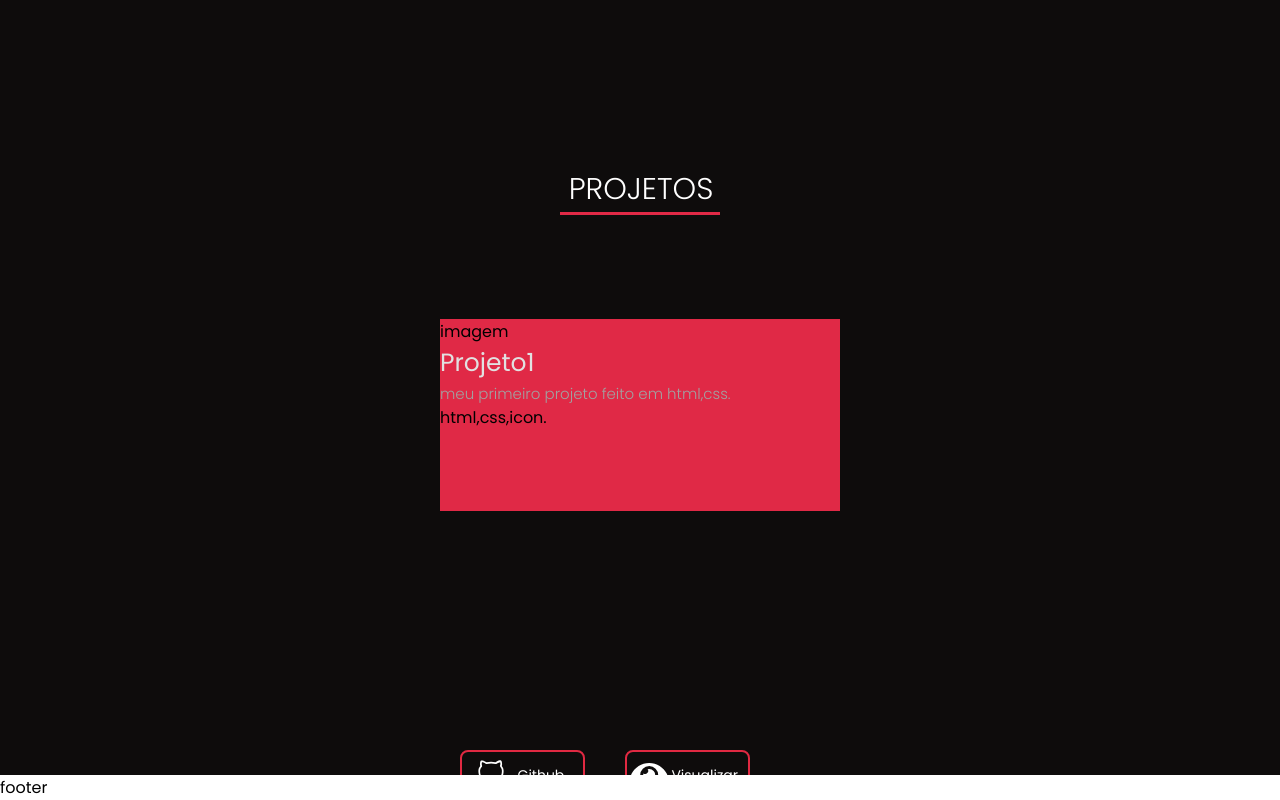
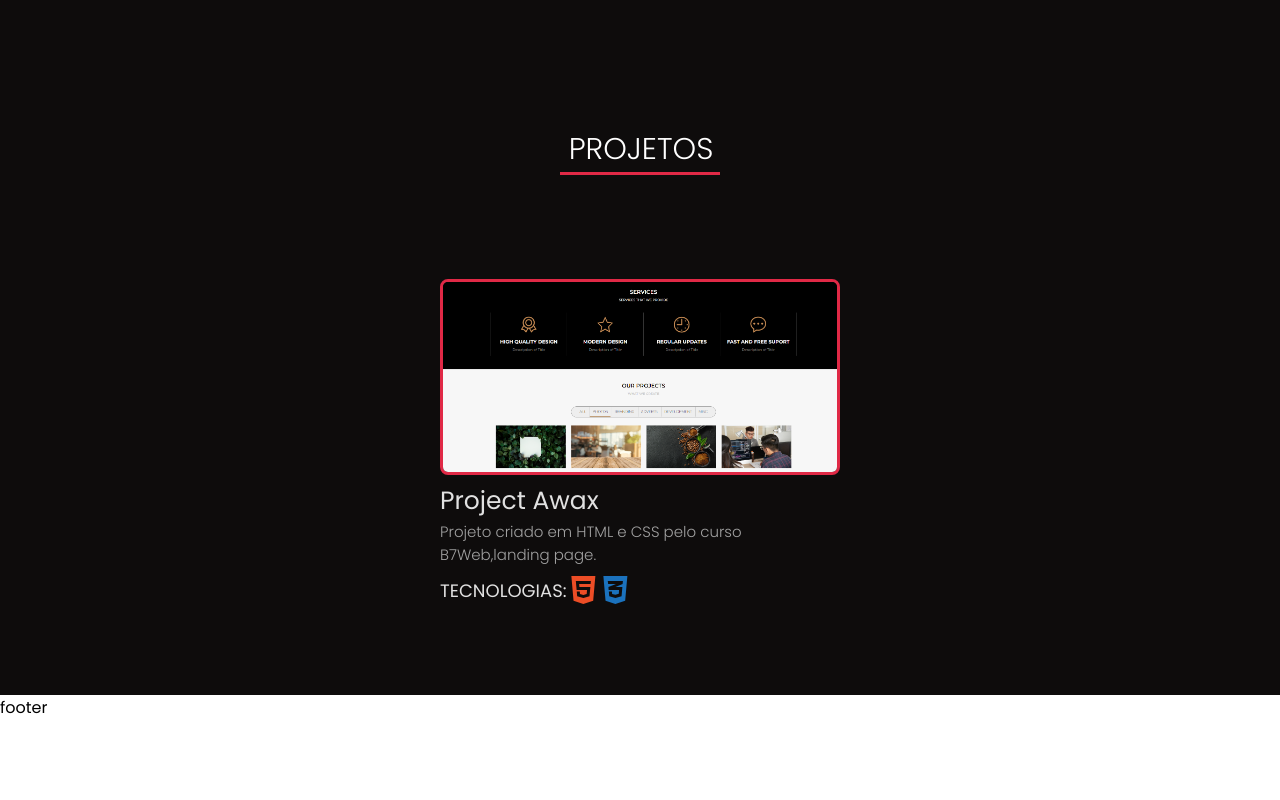
Before and after one commit to Ianvi1/Portfolio1.0, a React (Vite) app: page / in a window 1280 px wide. Shown: the part 2345-3145 px from the top of the page. After the commit the page ends 3065 px from the top, so only its background shows below. Built offline with nearby package versions, Linux system fonts and the light colour scheme.

Commit message:
criando o componente dos projects, com css já feito, e um map pra organizar os projetos que vai aparecer no portfolio, falta finalizar o posicionamento e os ajustes.

```diff
--- a/src/components/Projects.sass
+++ b/src/components/Projects.sass
@@ -1,7 +1,7 @@
 .ProjectsPage
   background-color:#0e0c0c
   width:  100%
-  height: 90vh
+  height: 80vh
   justify-content: center
   display: flex
   align-items: center
@@ -15,10 +15,16 @@
   align-items: center
   width: 25rem
   height: 12rem
-  background: #e02946
 
-  .ProjectsBox
+.ProjectsRow
 
+
+.ProjectImage
+
+
+.TechImage
+   border: 3px solid #e02946
+   border-radius: 8px
 
 .ProjectText
 
@@ -32,3 +38,17 @@
     color: #a1a1a1
     font-weight: 300
     text-align: left
+
+.TechUsage
+  display: flex
+  align-items: center
+  margin-top: 8px
+  p
+    text-align: left
+    color: #e1e1e1
+    text-transform: uppercase
+    font-size: 18px
+  .TechIcon
+    margin-right: 13rem
+    display: flex
+    justify-content: space-between
--- a/src/components/Projects.tsx
+++ b/src/components/Projects.tsx
@@ -1,6 +1,19 @@
 import './Projects.sass'
 import { VscGithubAlt } from "react-icons/vsc";
 import { FaEye } from "react-icons/fa";
+import { FaReact, FaHtml5, FaCss3Alt, FaBootstrap, FaSass } from "react-icons/fa";
+import { IoLogoJavascript } from "react-icons/io";
+import { SiNextdotjs, SiTypescript, } from "react-icons/si";
+
+const projectsTech = [
+  { id: "project1", name: "Project Awax", text: "Projeto criado em HTML e CSS pelo curso B7Web,landing page.", img: <img className='TechImage' src='../../public/projectsPortfolio.png' />, icon1: <FaHtml5 className='HtmlIcon icon'/>, icon2: <FaCss3Alt className='CssIcon icon'/> },
+  { id: "project2", name: "Project Starbucks", text: "Projeto criado em HTML e CSS pelo curso B7Web,landing page responsivo, clone do starbucks.", img: <img className='TechImage' src='../../public/projectsPortfolio2.png' />, icon1: <FaHtml5 className='HtmlIcon icon'/>, icon2: <FaCss3Alt className='CssIcon icon'/> },
+  { id: "project3", name: "Project Costs", text: "Projeto em React com api criada, pelo curso React do 'Matheus Battisti' no youtube.", img: <img className='TechImage' src='../../public/projectsPortfolio2.png' />, icon1: <FaHtml5 className='HtmlIcon icon'/>, icon2: <FaCss3Alt className='CssIcon icon'/>, icon3:<IoLogoJavascript className='JsIcon icon'/>, icon4:<FaReact className='ReactIcon icon'/> },
+  { id: "project4", name: "Project MultiStep", text: "Projeto em React usando um formulário, pelo curso React do 'Matheus Battisti' no youtube.", img: <img className='TechImage' src='../../public/projectsPortfolio2.png' />, icon1: <FaHtml5 className='HtmlIcon icon'/>, icon2: <FaCss3Alt className='CssIcon icon'/>, icon3:<IoLogoJavascript className='JsIcon icon'/>, icon4:<FaReact className='ReactIcon icon'/> },
+  { id: "project5", name: "Project ModalPizza", text: "Projeto em JavaScript com api criada, modais com pizza, pelo curso B7Web.", img: <img className='TechImage' src='../../public/projectsPortfolio2.png' />, icon1: <FaHtml5 className='HtmlIcon icon'/>, icon2: <FaCss3Alt className='CssIcon icon'/>, icon3:<IoLogoJavascript className='JsIcon icon'/>},
+  { id: "project6", name: "Project GitHubSearch", text: "Projeto em React com Api do Github,  e usando typescript, pelo curso React do 'Matheus Battisti'.", img: <img className='TechImage' src='../../public/projectsPortfolio2.png' />, icon1: <FaHtml5 className='HtmlIcon icon'/>, icon2: <FaCss3Alt className='CssIcon icon'/>, icon3:<IoLogoJavascript className='JsIcon icon'/>, icon4:<FaReact className='ReactIcon icon'/>, icon5:<SiTypescript className='TsIcon icon'/>},
+  { id: "project7", name: "Project Login/Cadastro", text: "Projeto de login e cadastro usando javascript, projeto pessoal.", img: <img className='TechImage' src='../../public/projectsPortfolio2.png' />, icon1: <FaHtml5 className='HtmlIcon icon'/>, icon2: <FaCss3Alt className='CssIcon icon'/>, icon3:<IoLogoJavascript className='JsIcon icon'/>}
+]
 
 
 const ProjectsPage = () => {
@@ -12,16 +25,24 @@ const ProjectsPage = () => {
             <div className='BarArea'></div>
       </div>
         <div className='ProjectsArea'>
+        {projectsTech.map((pj) => (
           <div className='ProjectsBox'>
             <div className='ProjectImage'>
-              imagem
+              {pj.img}
             </div>
             <div className='ProjectText'>
-            <h3>Projeto1</h3>
-            <p>meu primeiro projeto feito em html,css.</p>
+            <h3>{pj.name}</h3>
+            <p>{pj.text}</p>
             </div>
             <div className='TechUsage'>
-              html,css,icon.
+              <p>Tecnologias:</p>
+              <div className='TechIcon'>
+              {pj.icon1}
+              {pj.icon2}
+              {pj.icon3}
+              {pj.icon4}
+              {pj.icon5}
+              </div>
             </div>
             <div className='ButtonArea'>
               <a href='https://github.com/Ianvi1' target='_blank' rel='noreferrer'>
@@ -35,9 +56,10 @@ const ProjectsPage = () => {
               <p>Visualizar</p>
               </a>
             </div>
+          </div>
+        ))}
+        </div>
 
-          </div>
-        </div>
       </div>
     </main>
   )
```
Also changed, not shown: public/projectsPortfolio.png (added), public/projectsPortfolio2.png (added).
